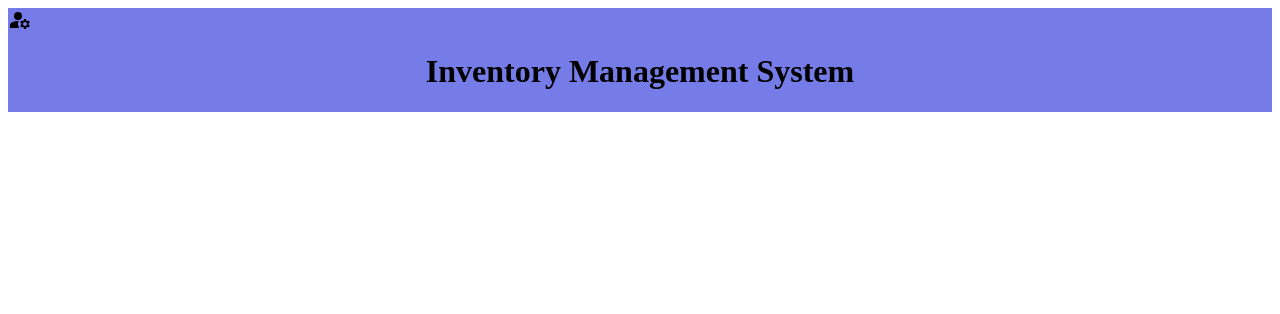
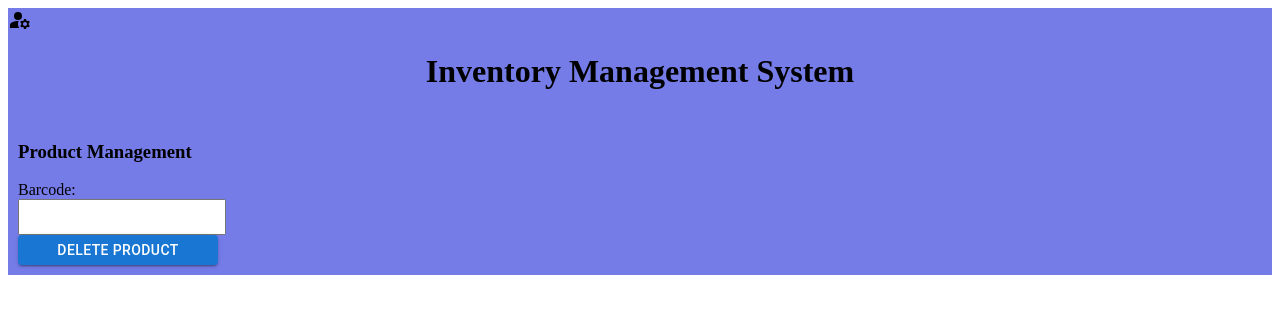
Before and after one commit to h-xi/Simple-Inventory-Management, a React (Create React App) app in the folder front_end/: page /products in a window 1280 px wide. Shown: the top 314 px of the page. Built offline with nearby package versions, Linux system fonts and the light colour scheme.

Commit message:
Configured Product Deletion

```diff
--- a/front_end/src/App.js
+++ b/front_end/src/App.js
@@ -189,7 +189,7 @@ function App() {
         <Routes>
           <Route path="/" element={<LandingPage />} />
           <Route path="/orders" element={<OrderPage />} />
-          <Route path="/delete" element={<DeletePage />} />
+          <Route path="/products" element={<DeletePage />} />
         </Routes>
       </BrowserRouter>
     </div>
--- a/front_end/src/components/DeletePage.js
+++ b/front_end/src/components/DeletePage.js
@@ -8,93 +8,33 @@ function DeletePage() {
     // let defaultDate = new Date();
     // defaultDate.setDate(defaultDate.getDate() + 3); //LOOK AT THIS FOR TOMORROW // STRING INITIAL STATE!!!
 
-    const [Order_ID, setOrder_ID] = useState(0);
-    const [ShipmentDate, setShipmentDate] = useState("");
-    // const [Quantity, setQuantity] = useState(0);
-    // const [AssignedReceiver, setAssignedReceiver] = useState(0);
-    // const [Inventory_Barcode, setInventory_Barcode] = useState(0);
-    // const [Product_Barcode, setProduct_Barcode] = useState(0);
-    // const [Manager, setManager] = useState(0);
-    // const [AssignedDriver, setAssignedDriver] = useState(0);
-    // const [DeliveryAddress, setDeliveryAddress] = useState("");
-    // const [DaysToShipment, setDaysToShipment] = useState(0);
+    const [Barcode, setBarcode] = useState(0);
 
-    const incomingData = {orderData: {
-      Order_ID: Order_ID,
-      ShipmentDate: ShipmentDate,
-    //   Quantity: Quantity,
-    //   AssignedReceiver: AssignedReceiver,
-    //   Inventory_Barcode: Inventory_Barcode,
-    //   Product_Barcode: Product_Barcode,
-    //   Manager: Manager,
-    }, orderType: "IncomingShipmentOrder"};
+    const deleteData = {
+      Barcode: Barcode,
+    };
 
-    const deleteIncomingOrder = () => {
-      Axios.post('http://localhost:3000/delete', incomingData
+    const deleteProduct = () => {
+      Axios.delete('http://localhost:3000/products/', {data:deleteData}
       ).then(() => {
-        console.log("Incoming data successfully updated:", incomingData);
-      }).catch(error => {
-        console.log(error.response.data);
-      });
-    }
-
-    const outgoingData = {orderData: {
-      Order_ID: Order_ID,
-      ShipmentDate: ShipmentDate,
-    //   Quantity: Quantity,
-    //   AssignedDriver: AssignedDriver,
-    //   DeliveryAddress: DeliveryAddress,
-    //   DaysToShipment: DaysToShipment,
-    //   Inventory_Barcode: Inventory_Barcode,
-    //   Product_Barcode: Product_Barcode,
-    //   Manager: Manager,
-    }, orderType: "OutgoingShipmentOrder"};
-
-    const deleteOutgoingOrder = () => {
-      Axios.post('http://localhost:3000/delete', outgoingData
-      ).then(() => {
-        console.log("Outgoing data successfully updated:", outgoingData);
+        console.log("Product data successfully deleted:", deleteData);
       }).catch(error => {
         console.log(error.response.data);
       });
     }
 
     return (
-        <div className="addOrderForm">
+        <div className="deleteProductForm">
           <div className="Incoming">
-            <h3>Incoming Shipment Orders</h3>
-            <label>Order ID:</label>
+            <h3>Product Management</h3>
+            <label>Barcode:</label>
             <input type="number"
               onChange={(event) => {
-                setOrder_ID(event.target.value);
-              }}
-            />
-            <label>Shipment Date:</label>
-            <input type="text"
-              onChange={(event) => {
-                setShipmentDate(event.target.value);
+                setBarcode(event.target.value);
               }}
             />
             <Stack direction="row" spacing={2}>
-            <Button variant="contained" onClick={deleteIncomingOrder}>Delete Incoming Shipment</Button>
-            </Stack>
-          </div>
-          <div className="Outgoing">
-            <h3>Outgoing Shipment Orders</h3>
-            <label>Order ID:</label>
-            <input type="number"
-              onChange={(event) => {
-                setOrder_ID(event.target.value);
-              }}
-            />
-            <label>Shipment Date:</label>
-            <input type="text"
-              onChange={(event) => {
-                setShipmentDate(event.target.value);
-              }}
-            />
-            <Stack direction="row" spacing={2}>
-            <Button variant="contained" onClick={deleteOutgoingOrder}>Delete Outgoing Shipment</Button>
+            <Button variant="contained" onClick={deleteProduct}>Delete Product</Button>
             </Stack>
           </div>
         </div>
--- a/front_end/src/components/LandingPage.js
+++ b/front_end/src/components/LandingPage.js
@@ -13,8 +13,8 @@ export default function LandingPage() {
                     </Link>
                 </Stack>
                 <Stack direction="row" spacing={2}>
-                    <Link to="/delete">
-                    <Button variant="contained">Delete Shipment</Button>
+                    <Link to="/products">
+                    <Button variant="contained">Delete Product</Button>
                     </Link>
                 </Stack>
             </div>
```
Also changed, not shown: 1 other file (tests, documents, lock files or other folders).
